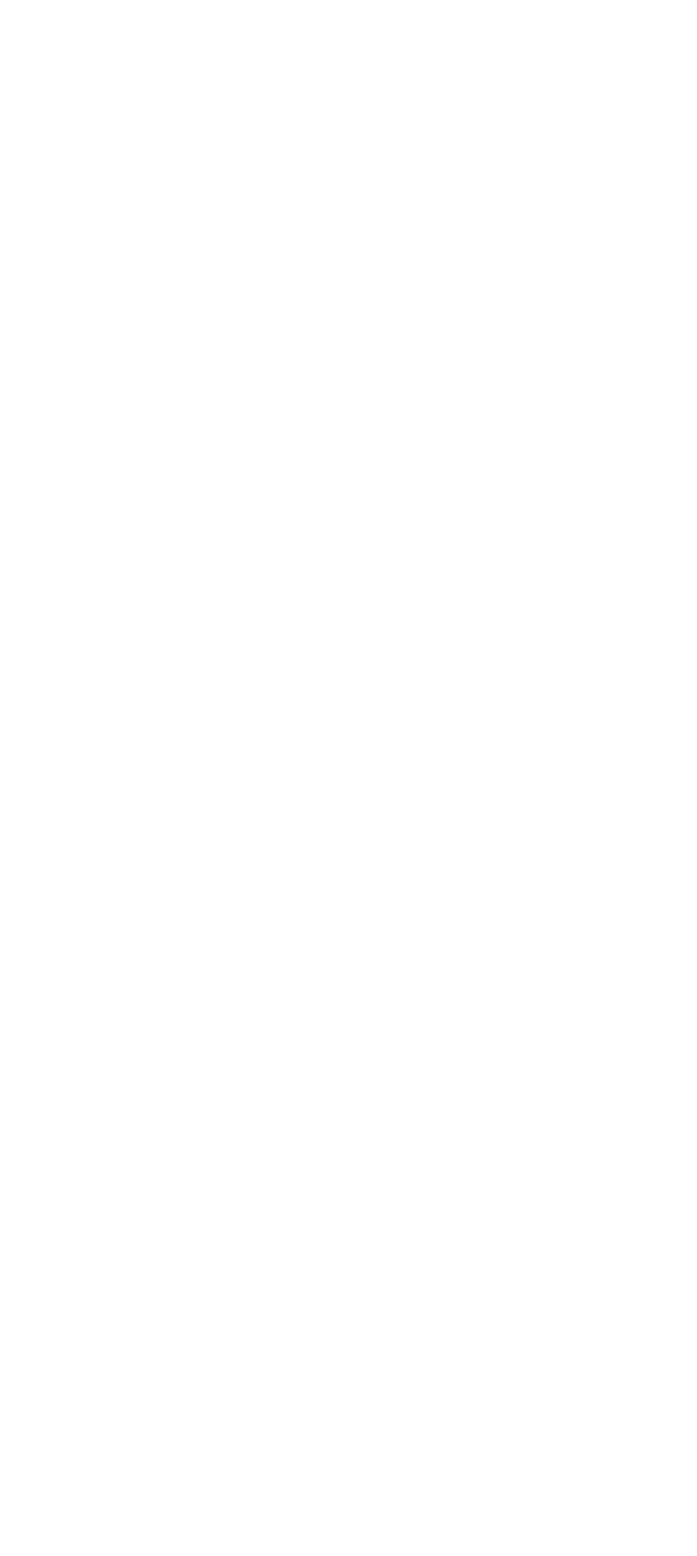
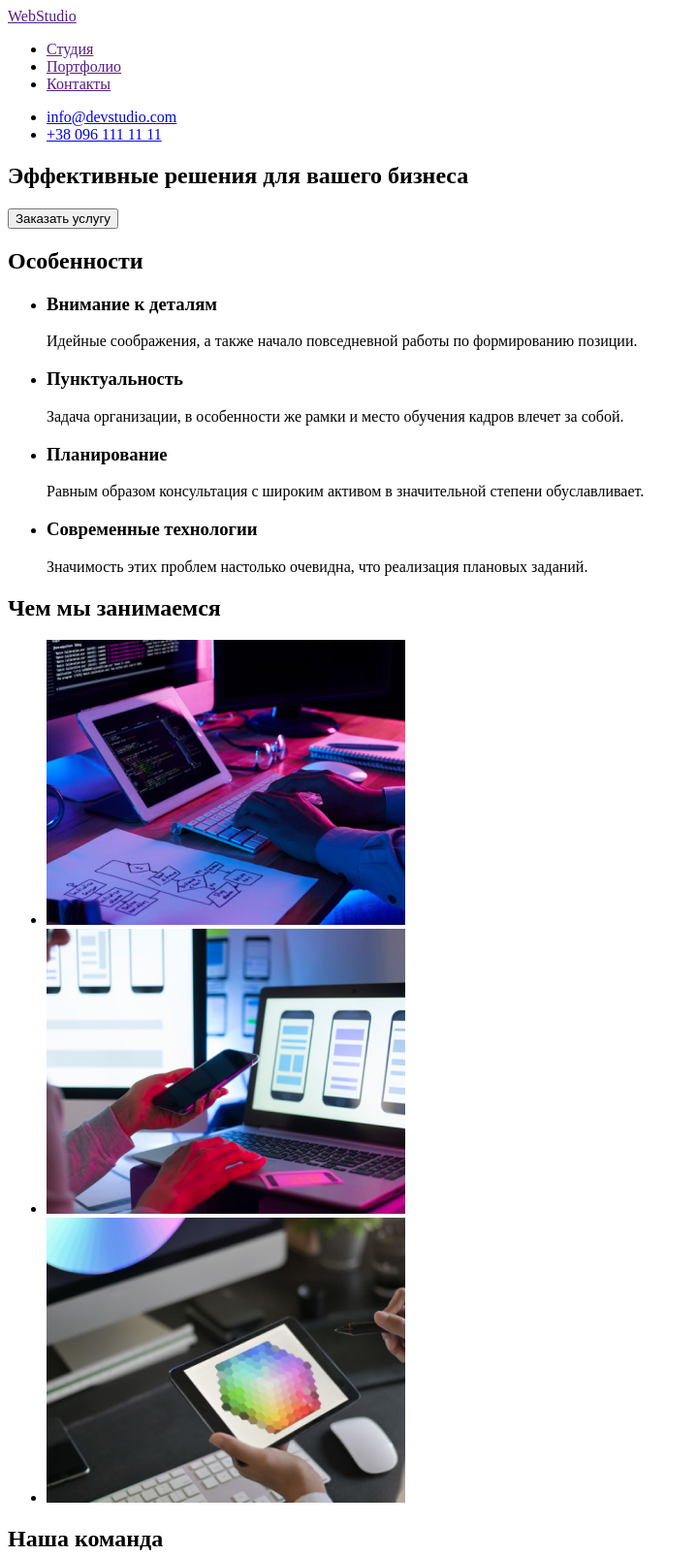
Before and after one commit to ViktoriiaPavlenko/goit-markup-hw-01, a plain HTML site: page index.html in a window 1280 px wide. Shown: the top 1605 px of the page at 97% size, without its empty margins (0-719 px from the left). Before the commit the page ends 800 px from the top, so only its background shows below. Drawn offline with Linux system fonts and the light colour scheme.

Commit message:
Добавляет разметку главной страницы

```diff
--- a/index.html
+++ b/index.html
@@ -1,12 +1,110 @@
 <!DOCTYPE html>
-<html lang="en">
+<html lang="ru">
 <head>
     <meta charset="UTF-8">
     <meta http-equiv="X-UA-Compatible" content="IE=edge">
     <meta name="viewport" content="width=device-width, initial-scale=1.0">
-    <title>Document</title>
+    <title>Студия</title>
 </head>
 <body>
+    <!-- Шапка сайта -->
+    <header>
+        <nav>
+            <a href="" lang="en">WebStudio</a>
+
+            <ul>
+                <li><a href="">Студия</a></li>
+                <li><a href="">Портфолио</a></li>
+                <li><a href="">Контакты</a></li>
+            </ul>
+        </nav>
+        <ul>
+            <li><a href="mailto:info@devstudio.com">info@devstudio.com</a></li>
+            <li><a href="tel:+380961111111">+38 096 111 11 11</a></li>
+        </ul>
+    </header>
+    <main>
+        <!-- Герой -->
+        <section>
+            <h1>Эффективные решения для вашего бизнеса</h1>
+            <button type="button">Заказать услугу</button>
+        </section>
+
+        <!-- Особенности -->
+        <section>
+            <h2>Особенности</h2>
+            <ul>
+                <li>
+                    <h3>Внимание к деталям</h3>
+                    <p>Идейные соображения, а также начало повседневной работы по формированию позиции.</p>
+                </li>
+                <li>
+                    <h3>Пунктуальность</h3>
+                    <p>Задача организации, в особенности же рамки и место обучения кадров влечет за собой.</p>
+                </li>
+                <li>
+                    <h3>Планирование</h3>
+                    <p>Равным образом консультация с широким активом в значительной степени обуславливает.</p>
+                </li>
+                <li>
+                    <h3>Современные технологии</h3>
+                    <p>Значимость этих проблем настолько очевидна, что реализация плановых заданий.</p>
+                </li>
+            </ul>
+        </section>
+        <!-- Чем мы занимаемся -->
+        <section>
+            <h2>Чем мы занимаемся</h2>
+            <ul>
+                <li>
+                    <img src="./images/img.jpg" alt="Пишем код" width="370" height="294"/>
+                </li>
+                <li>
+                    <img src="./images/img1.jpg" alt="Тестируем" width="370" height="294"/>
+                </li>
+                <li>
+                    <img src="./images/img2.jpg" alt="Продумываем дизайн" width="370" height="294"/>
+                </li>
+            </ul>
+
+        </section>
+        <!-- Наша команда -->
+        <section>
+            <h2>Наша команда</h2>
+            <ul>
+                <li>
+                    <img src="./images/img3.jpg" alt="Игорь Демьяненко" width="270" height="260">
+                    <h3>Игорь Демьяненко</h3>
+                    <p lang="en">Product Designer</p>
+                </li>
+                <li>
+                    <img src="./images/img4.jpg" alt="Ольга Репина" width="270" height="260">
+                    <h3>Ольга Репина</h3>
+                    <p lang="en">Frontend Developer</p>
+                </li>
+                <li>
+                    <img src="./images/img5.jpg" alt="Николай Тарасов" width="270" height="260">
+                    <h3>Николай Тарасов</h3>
+                    <p lang="en">Marketing</p>
+                </li>
+                <li>
+                    <img src="./images/img6.jpg" alt="Михаил Ермаков" width="270" height="260">
+                    <h3>Михаил Ермаков</h3>
+                    <p lang="en">UI Designer</p>
+                </li>
+
+            </ul>
+        </section>
+    </main>
+    <!-- Футер -->
+    <footer>
+    <a href="" lang="en">WebStudio</a>
+    <address>
+        г. Киев, пр-т Леси Украинки, 26
+        <a href="mailto:info@devstudio.com">info@devstudio.com</a>
+        <a href="tel:+380961111111">+38 096 111 11 11</a>
+    </address>
+    </footer>
 
 </body>
 </html>
```
Also changed, not shown: .prettierrc.json (added), images/img.jpg (added), images/img1.jpg (added), images/img2.jpg (added), images/img3.jpg (added), images/img4.jpg (added), images/img5.jpg (added), images/img6.jpg (added).
